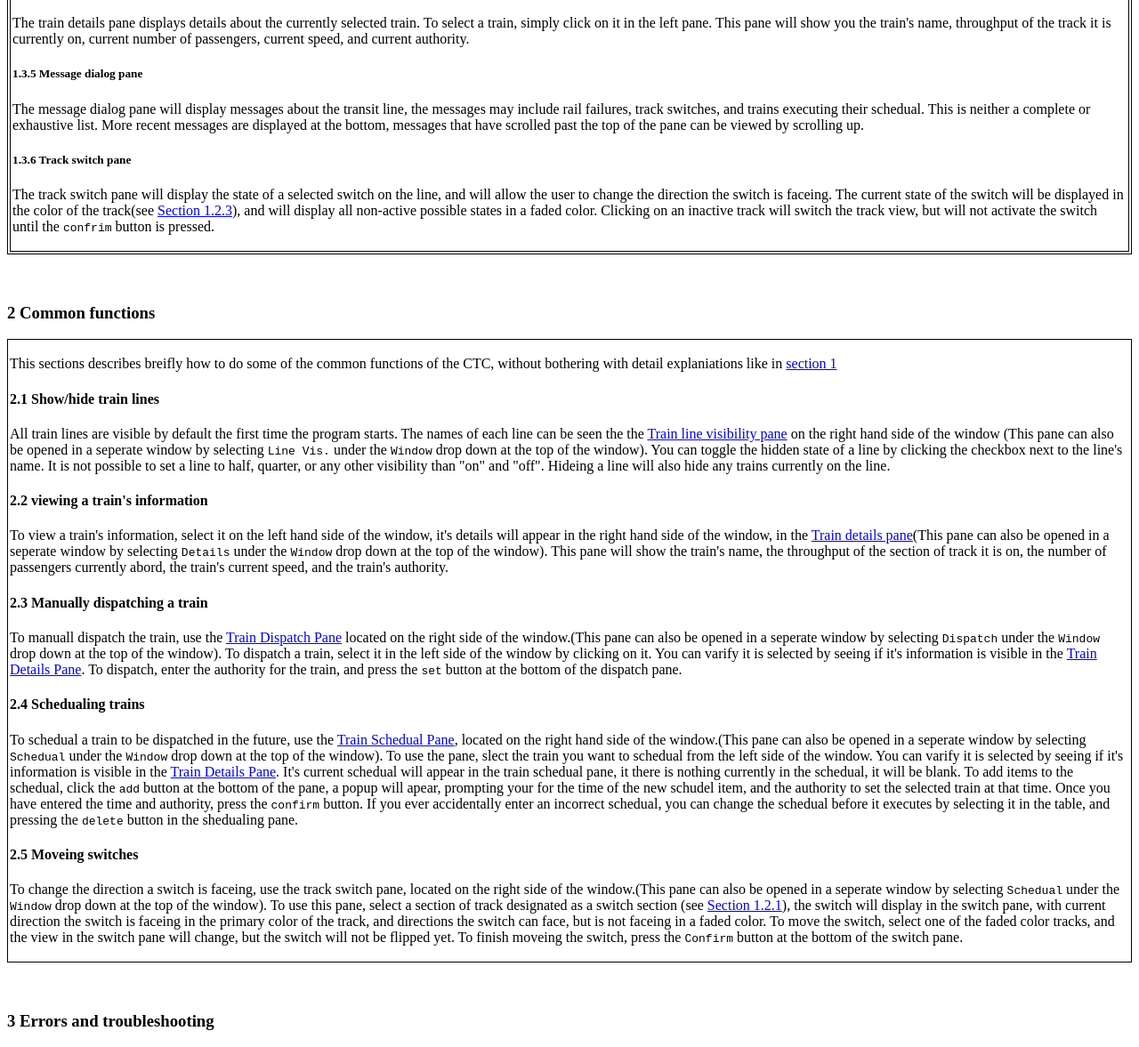
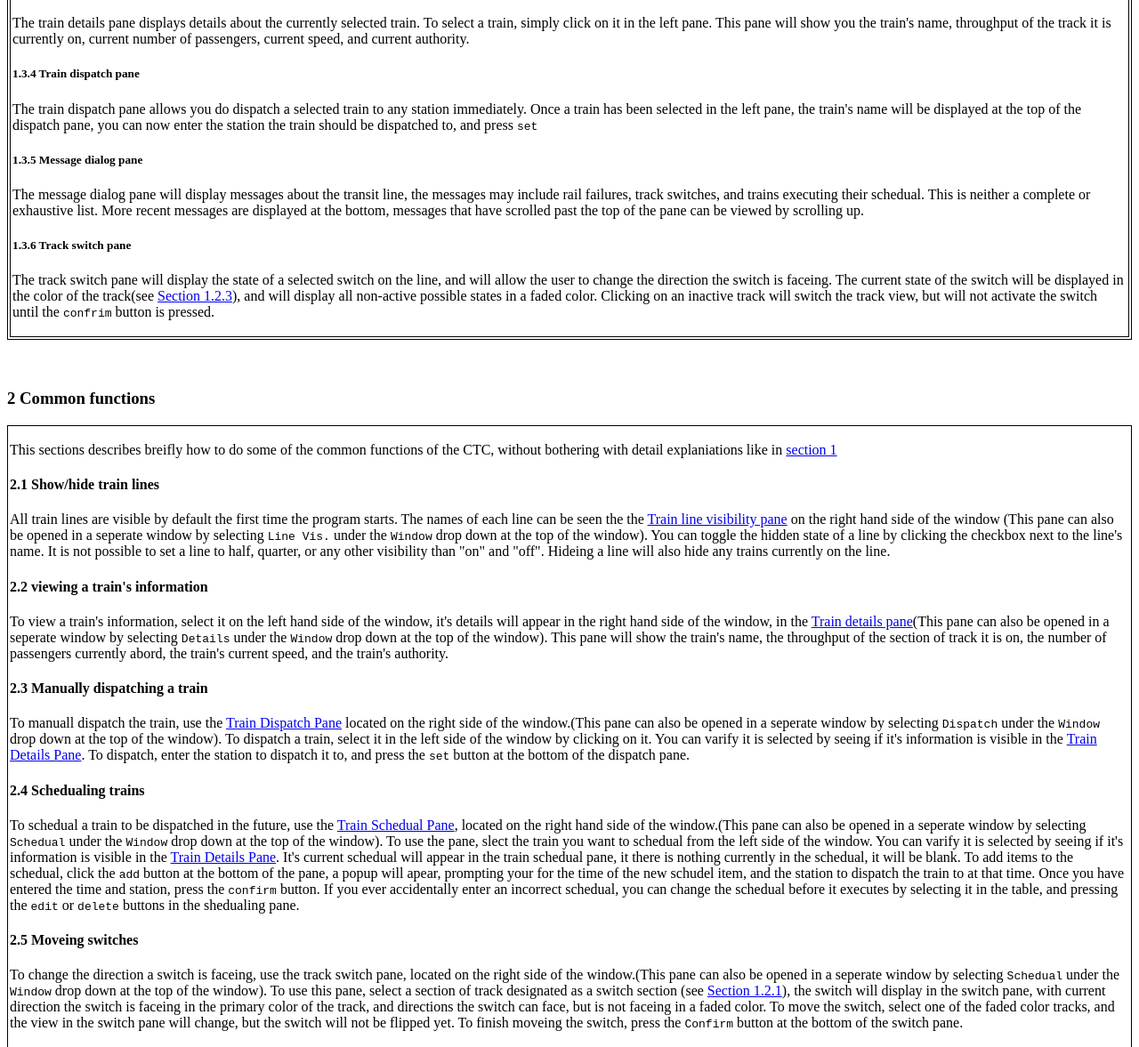
Before and after one commit to bbblitz/coe1186, a plain HTML site: page WorkPackage1/Alex/UserManual.html in a window 1280 px wide. Shown: the part 2260-3437 px from the top of the page at 89% size. Drawn offline with Linux system fonts and the light colour scheme.

Commit message:
Updateing CTC UI design and manual to be consistint with the SRS

```diff
--- a/WorkPackage1/Alex/UserManual.html
+++ b/WorkPackage1/Alex/UserManual.html
@@ -119,6 +119,9 @@
       <span id="s1.3.3"><h5>1.3.3 Train details pane</h5>
         <p>The train details pane displays details about the currently selected train. To select a train, simply click on it in the left pane. This pane will show you the train's name, throughput of the track it is currently on, current number of passengers, current speed, and current authority.
       </span>
+      <span id="s1.3.4"><h5>1.3.4 Train dispatch pane</h5>
+        The train dispatch pane allows you do dispatch a selected train to any station immediately. Once a train has been selected in the left pane, the train's name will be displayed at the top of the dispatch pane, you can now enter the station the train should be dispatched to, and press <code>set</code>
+      </span>
       <span id="s1.3.5"><h5>1.3.5 Message dialog pane</h5>
         <p>The message dialog pane will display messages about the transit line, the messages may include rail failures, track switches, and trains executing their schedual. This is neither a complete or exhaustive list. More recent messages are displayed at the bottom, messages that have scrolled past the top of the pane can be viewed by scrolling up.
       </span>
@@ -137,10 +140,10 @@
     <p>To view a train's information, select it on the left hand side of the window, it's details will appear in the right hand side of the window, in the <a href="#s1.3.3">Train details pane</a>(This pane can also be opened in a seperate window by selecting <code>Details</code> under the <code>Window</code> drop down at the top of the window). This pane will show the train's name, the throughput of the section of track it is on, the number of passengers currently abord, the train's current speed, and the train's authority.
     </span>
     <span id="s2.3"><h4> 2.3 Manually dispatching a train</h4>
-    <p>To manuall dispatch the train, use the <a href="#s1.3.4">Train Dispatch Pane</a> located on the right side of the window.(This pane can also be opened in a seperate window by selecting <code>Dispatch</code> under the <code>Window</code> drop down at the top of the window). To dispatch a train, select it in the left side of the window by clicking on it. You can varify it is selected by seeing if it's information is visible in the <a href="s1.3.3">Train Details Pane</a>. To dispatch, enter the authority for the train, and press the <code>set</code> button at the bottom of the dispatch pane.
+    <p>To manuall dispatch the train, use the <a href="#s1.3.4">Train Dispatch Pane</a> located on the right side of the window.(This pane can also be opened in a seperate window by selecting <code>Dispatch</code> under the <code>Window</code> drop down at the top of the window). To dispatch a train, select it in the left side of the window by clicking on it. You can varify it is selected by seeing if it's information is visible in the <a href="s1.3.3">Train Details Pane</a>. To dispatch, enter the station to dispatch it to, and press the <code>set</code> button at the bottom of the dispatch pane.
     </span>
     <span id="s2.4"><h4> 2.4 Schedualing trains</h4>
-    <p>To schedual a train to be dispatched in the future, use the <a href="#s1.3.1">Train Schedual Pane</a>, located on the right hand side of the window.(This pane can also be opened in a seperate window by selecting <code>Schedual</code> under the <code>Window</code> drop down at the top of the window). To use the pane, slect the train you want to schedual from the left side of the window. You can varify it is selected by seeing if it's information is visible in the <a href="s1.3.3">Train Details Pane</a>. It's current schedual will appear in the train schedual pane, it there is nothing currently in the schedual, it will be blank. To add items to the schedual, click the <code>add</code> button at the bottom of the pane, a popup will apear, prompting your for the time of the new schudel item, and the authority to set the selected train at that time. Once you have entered the time and authority, press the <code>confirm</code> button. If you ever accidentally enter an incorrect schedual, you can change the schedual before it executes by selecting it in the table, and pressing the <code>delete</code> button in the shedualing pane.
+    <p>To schedual a train to be dispatched in the future, use the <a href="#s1.3.1">Train Schedual Pane</a>, located on the right hand side of the window.(This pane can also be opened in a seperate window by selecting <code>Schedual</code> under the <code>Window</code> drop down at the top of the window). To use the pane, slect the train you want to schedual from the left side of the window. You can varify it is selected by seeing if it's information is visible in the <a href="s1.3.3">Train Details Pane</a>. It's current schedual will appear in the train schedual pane, it there is nothing currently in the schedual, it will be blank. To add items to the schedual, click the <code>add</code> button at the bottom of the pane, a popup will apear, prompting your for the time of the new schudel item, and the station to dispatch the train to at that time. Once you have entered the time and station, press the <code>confirm</code> button. If you ever accidentally enter an incorrect schedual, you can change the schedual before it executes by selecting it in the table, and pressing the <code>edit</code> or <code>delete</code> buttons in the shedualing pane.
     </span>
     <span id="s2.5"><h4> 2.5 Moveing switches</h4>
     <p>To change the direction a switch is faceing, use the track switch pane, located on the right side of the window.(This pane can also be opened in a seperate window by selecting <code>Schedual</code> under the <code>Window</code> drop down at the top of the window). To use this pane, select a section of track designated as a switch section (see <a href="#s1.2.1">Section 1.2.1</a>), the switch will display in the switch pane, with current direction the switch is faceing in the primary color of the track, and directions the switch can face, but is not faceing in a faded color. To move the switch, select one of the faded color tracks, and the view in the switch pane will change, but the switch will not be flipped yet. To finish moveing the switch, press the <code>Confirm</code> button at the bottom of the switch pane.
```
Also changed, not shown: WorkPackage1/Alex/UIDesign.txt.
